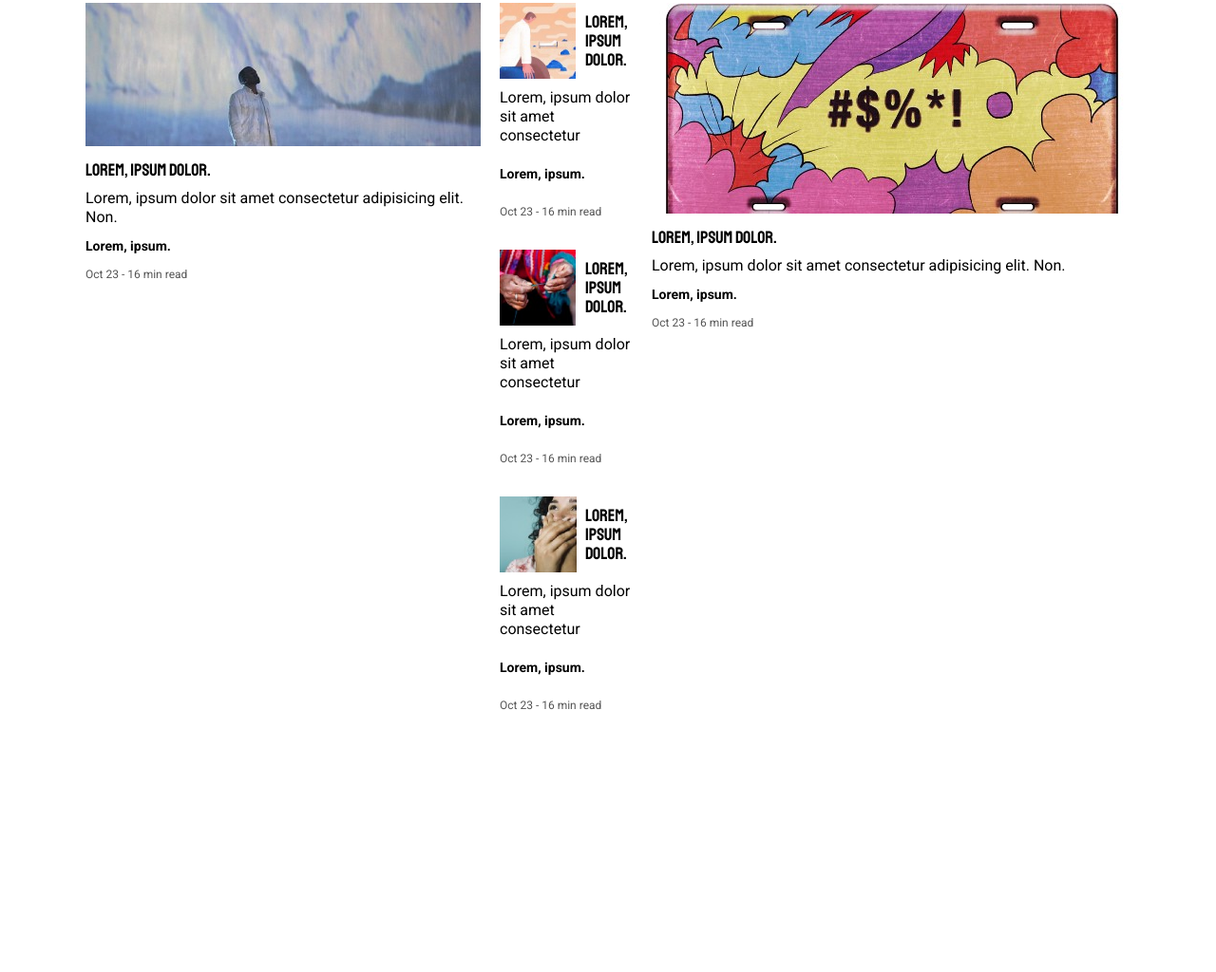
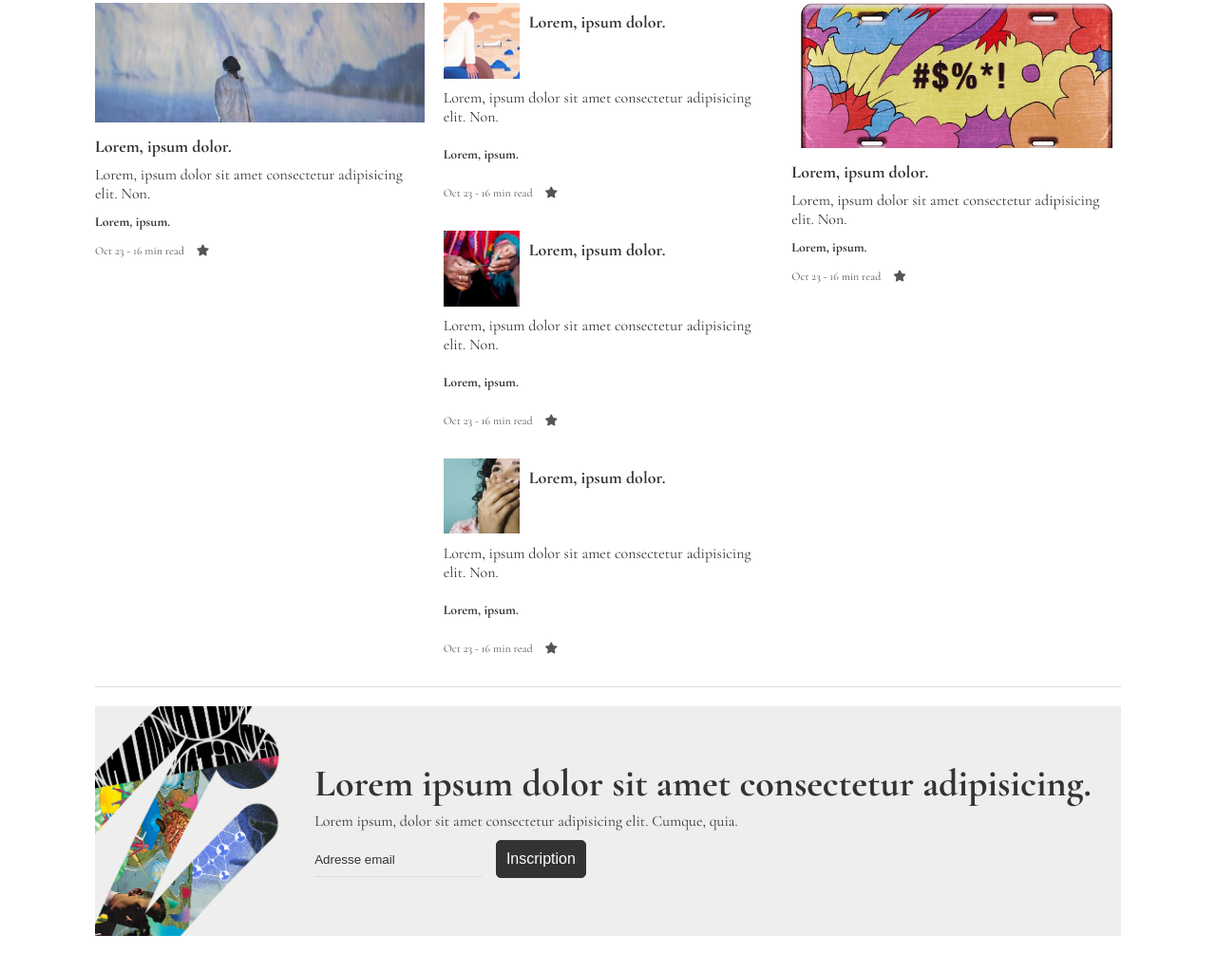
Before and after one commit to Ahmed-Ben-Ammar/Workshop-BC10, a plain HTML site: page index.html in a window 1280 px wide. Shown: the part 142-1166 px from the top of the page at 95% size. Drawn offline with nearby package versions, Linux system fonts and the light colour scheme.

Commit message:
Mise en place ads

```diff
--- a/css/style.css
+++ b/css/style.css
@@ -22,9 +22,10 @@
 }
 
 body {
-  font-family: "Roboto", sans-serif;
+  font-family: 'Cormorant Garamond', serif;
   font-size: 1.6rem;
   line-height: 2rem;
+  color: var(--dark);
 }
 
 h1,
@@ -33,7 +34,7 @@ h3,
 h4,
 h5,
 h6 {
-  font-family: "Staatliches", cursive;
+
   margin: 1rem 0rem;
 }
 
@@ -48,6 +49,7 @@ p {
   margin: auto;
   max-width: 1100px;
   height: 1500px;
+  padding: 0rem 1rem;
 }
 
 .text-hint {
@@ -145,7 +147,7 @@ nav {
 }
 
 img {
-  max-height: 100%;
+  max-width: 100%;
 }
 
 .showcase article:first-child {
@@ -169,7 +171,7 @@ img {
 
 h3 {
   font-size: 1.8rem;
-  font-weight: 400;
+
 }
 
 .article-small {
@@ -194,3 +196,76 @@ h3 {
 .article-small .text-hint {
   grid-column: span 2;
 }
+
+.mx-1 {
+
+  margin-left: 1rem;
+  margin-right: 1rem;
+}
+
+hr {
+  border: 0;
+  border-bottom: 1px solid var(--gray);
+}
+
+.ads {
+  background: var(--gray-light);
+  margin: 2rem 0rem;
+  display: grid;
+  grid-template-columns: 200px 1fr auto 1fr;
+  grid-template-rows: 1fr auto auto auto 1fr;
+  grid-template-areas:
+    "img . . ."
+    "img . h1 ."
+    "img . p ."
+    "img . form ."
+    "img . . .";
+}
+
+.ads img {
+  grid-area: img;
+}
+
+.ads h1 {
+  grid-area: h1;
+  font-size: 4rem;
+}
+
+.ads p {
+  grid-area: p;
+}
+
+.ads form {
+  grid-area: form;
+}
+
+.ads form input {
+  background: var(--gray-light);
+  border: 0;
+  border-bottom: 1px solid var(--gray);
+  margin-right: 1rem;
+  outline: 0;
+  padding: 1rem 0rem;
+}
+
+::placeholder {
+  color: var(--dark);
+}
+
+::selection {
+  background: var(--primary);
+}
+
+.btn-dark {
+
+  background: var(--dark);
+  color: white;
+  border: 1px solid var(--dark);
+}
+
+.btn-dark:hover {
+
+  background: white;
+  color: var(--dark);
+  border: 1px solid var(--dark);
+}
--- a/index.html
+++ b/index.html
@@ -5,8 +5,8 @@
   <meta charset="UTF-8" />
   <meta name="viewport" content="width=device-width, initial-scale=1.0" />
   <script src="https://kit.fontawesome.com/61e7cd817f.js" crossorigin="anonymous"></script>
-  <link href="https://fonts.googleapis.com/css2?family=Roboto:wght@300;400;700&family=Staatliches&display=swap"
-    rel="stylesheet" />
+  <link href="https://fonts.googleapis.com/css2?family=Cormorant+Garamond:wght@300;400;700&display=swap"
+    rel="stylesheet">
   <link rel="stylesheet" href="css/style.css">
   <title>Journal du Samdi | Accueil</title>
 </head>
@@ -39,7 +39,7 @@
         <h3>Lorem, ipsum dolor.</h3>
         <p class="article-content">Lorem, ipsum dolor sit amet consectetur adipisicing elit. Non.</p>
         <p class="article-author">Lorem, ipsum.</p>
-        <p class="text-hint">Oct 23 - 16 min read</p>
+        <p class="text-hint">Oct 23 - 16 min read <i class="fa-solid fa-star mx-1"></i></p>
       </article>
 
       <article class="article-small">
@@ -47,7 +47,7 @@
         <h3>Lorem, ipsum dolor.</h3>
         <p class="article-content">Lorem, ipsum dolor sit amet consectetur adipisicing elit. Non.</p>
         <p class="article-author">Lorem, ipsum.</p>
-        <p class="text-hint">Oct 23 - 16 min read</p>
+        <p class="text-hint">Oct 23 - 16 min read <i class="fa-solid fa-star mx-1"></i></p>
       </article>
 
       <article class="article-small">
@@ -55,7 +55,7 @@
         <h3>Lorem, ipsum dolor.</h3>
         <p class="article-content">Lorem, ipsum dolor sit amet consectetur adipisicing elit. Non.</p>
         <p class="article-author">Lorem, ipsum.</p>
-        <p class="text-hint">Oct 23 - 16 min read</p>
+        <p class="text-hint">Oct 23 - 16 min read <i class="fa-solid fa-star mx-1"></i></p>
       </article>
 
       <article class="article-small">
@@ -63,7 +63,7 @@
         <h3>Lorem, ipsum dolor.</h3>
         <p class="article-content">Lorem, ipsum dolor sit amet consectetur adipisicing elit. Non.</p>
         <p class="article-author">Lorem, ipsum.</p>
-        <p class="text-hint">Oct 23 - 16 min read</p>
+        <p class="text-hint">Oct 23 - 16 min read <i class="fa-solid fa-star mx-1"></i></p>
       </article>
 
       <article>
@@ -71,10 +71,22 @@
         <h3>Lorem, ipsum dolor.</h3>
         <p class="article-content">Lorem, ipsum dolor sit amet consectetur adipisicing elit. Non.</p>
         <p class="article-author">Lorem, ipsum.</p>
-        <p class="text-hint">Oct 23 - 16 min read</p>
+        <p class="text-hint">Oct 23 - 16 min read <i class="fa-solid fa-star mx-1"></i></p>
       </article>
 
     </section>
+    <hr>
+
+    <section class="ads">
+      <img src="./images/ads.png" alt="ads">
+      <h1>Lorem ipsum dolor sit amet consectetur adipisicing.</h1>
+      <p>Lorem ipsum, dolor sit amet consectetur adipisicing elit. Cumque, quia.</p>
+      <form action="#">
+        <input type="text" placeholder="Adresse email">
+        <button class="btn btn-dark">Inscription</button>
+      </form>
+    </section>
+
   </div>
 </body>
 
```
